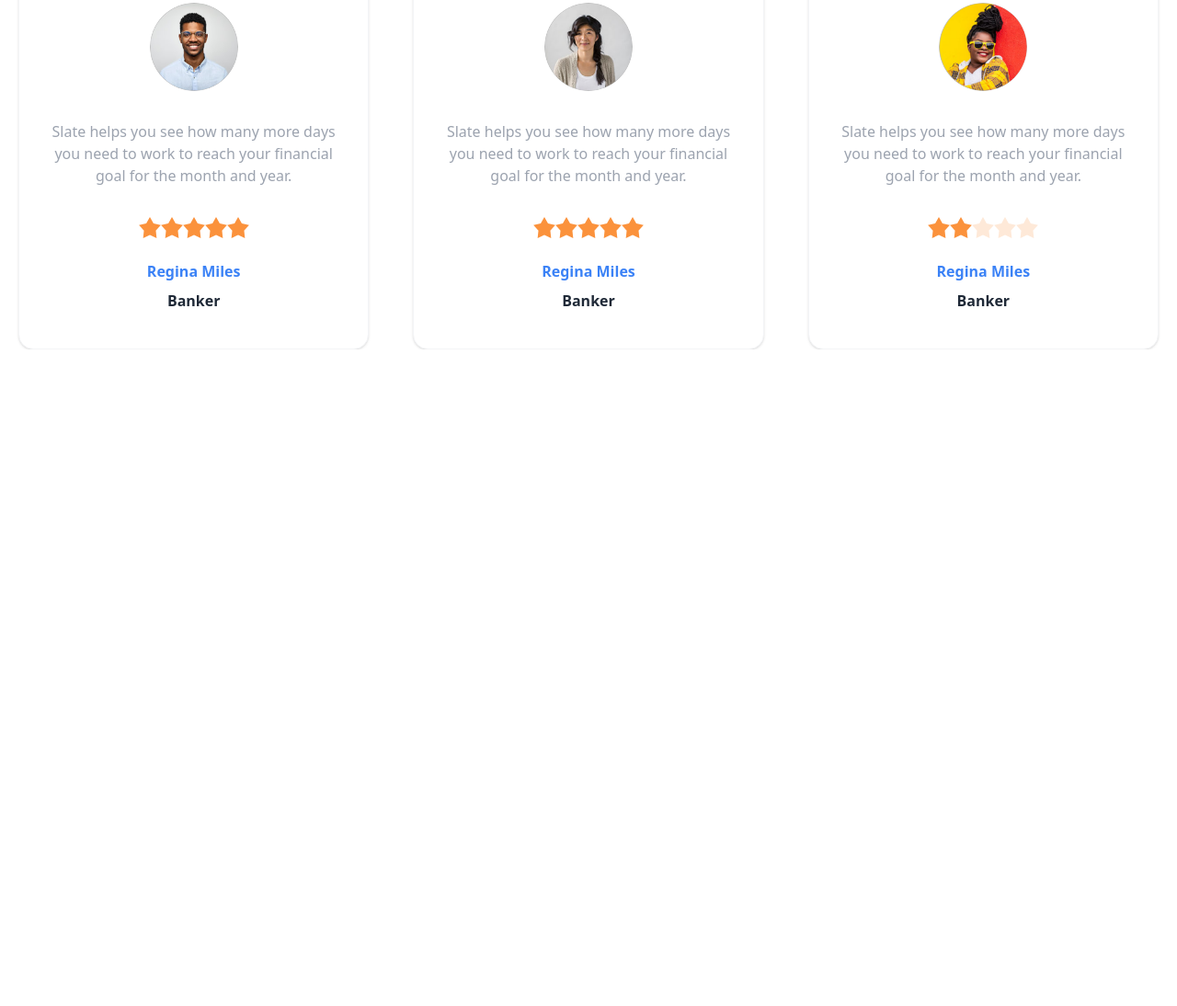
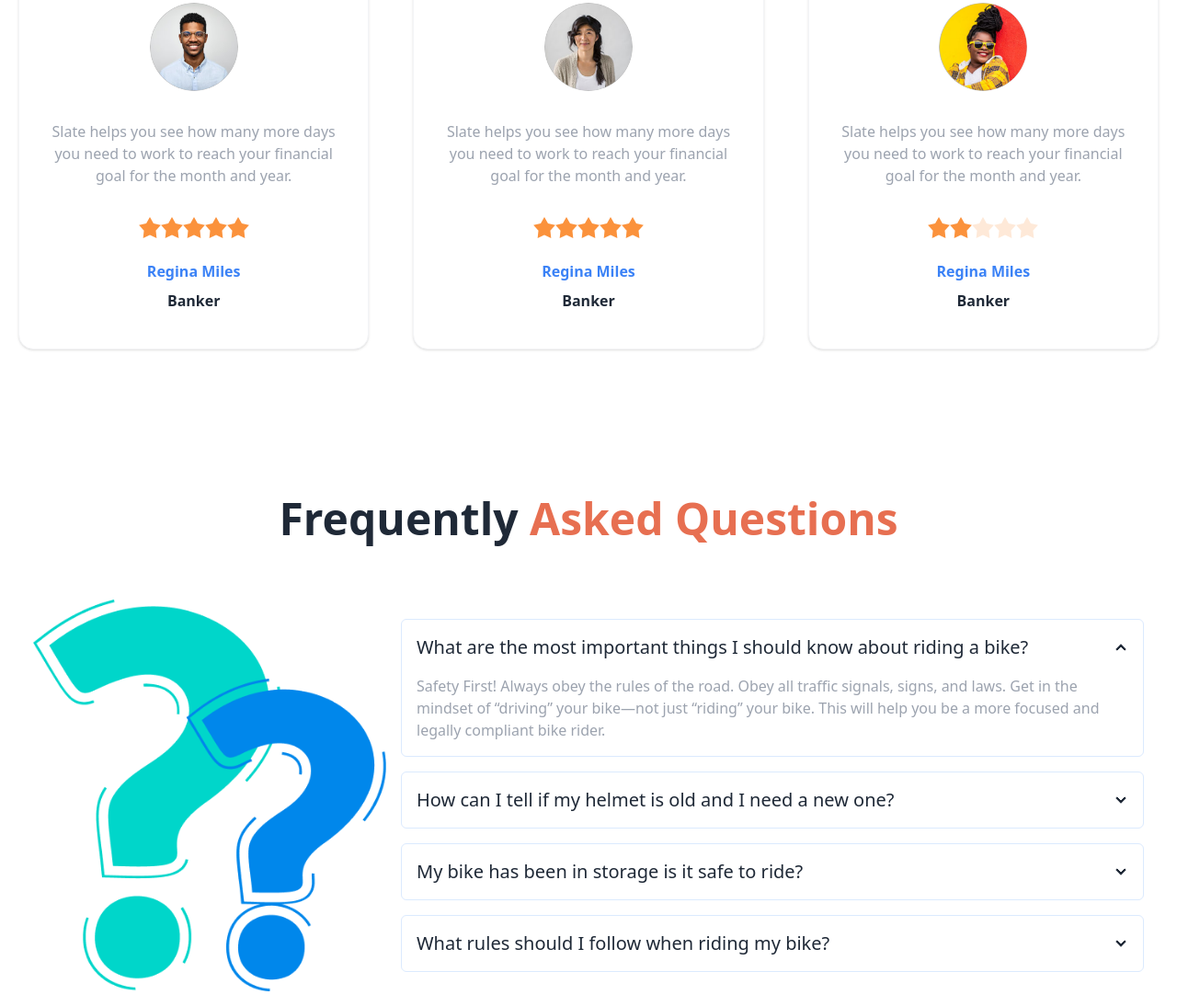
Before and after one commit to coder-binary1/biker-zone-daisy-ui, a plain HTML site: page index.html in a window 1280 px wide. Shown: the part 2248-3342 px from the top of the page at 92% size. Before the commit the page ends 2628 px from the top, so only its background shows below. Drawn offline with nearby package versions, Linux system fonts and the light colour scheme.

Commit message:
added FAQ section

```diff
--- a/index.html
+++ b/index.html
@@ -405,6 +405,86 @@
           </div>
         </div>
       </section>
+
+      <!-- FAQ Section -->
+      <section class="mt-40 mx-5">
+        <!-- text content -->
+        <h3 class="font-semibold text-4xl md:text-5xl text-center mb-12">
+          Frequently <span class="text-bike-primary">Asked Questions</span>
+        </h3>
+        <div class="hero">
+          <div class="hero-content flex-col lg:flex-row">
+            <img src="images/others/faq.png" class="max-w-sm" />
+            <div class="space-y-4">
+              <div
+                class="collapse collapse-arrow border border-blue-100 rounded-md"
+              >
+                <input type="radio" name="my-accordion-2" checked="checked" />
+                <div class="collapse-title text-xl font-medium">
+                  What are the most important things I should know about riding
+                  a bike?
+                </div>
+                <div class="collapse-content">
+                  <p class="text-gray-400 font-light">
+                    Safety First! Always obey the rules of the road. Obey all
+                    traffic signals, signs, and laws. Get in the mindset of
+                    “driving” your bike—not just “riding” your bike. This will
+                    help you be a more focused and legally compliant bike rider.
+                  </p>
+                </div>
+              </div>
+              <div
+                class="collapse collapse-arrow border border-blue-100 rounded-md"
+              >
+                <input type="radio" name="my-accordion-2" />
+                <div class="collapse-title text-xl font-medium">
+                  How can I tell if my helmet is old and I need a new one?
+                </div>
+                <div class="collapse-content">
+                  <p class="text-gray-400 font-light">
+                    Safety First! Always obey the rules of the road. Obey all
+                    traffic signals, signs, and laws. Get in the mindset of
+                    “driving” your bike—not just “riding” your bike. This will
+                    help you be a more focused and legally compliant bike rider.
+                  </p>
+                </div>
+              </div>
+              <div
+                class="collapse collapse-arrow border border-blue-100 rounded-md"
+              >
+                <input type="radio" name="my-accordion-2" />
+                <div class="collapse-title text-xl font-medium">
+                  My bike has been in storage is it safe to ride?
+                </div>
+                <div class="collapse-content">
+                  <p class="text-gray-400 font-light">
+                    Safety First! Always obey the rules of the road. Obey all
+                    traffic signals, signs, and laws. Get in the mindset of
+                    “driving” your bike—not just “riding” your bike. This will
+                    help you be a more focused and legally compliant bike rider.
+                  </p>
+                </div>
+              </div>
+              <div
+                class="collapse collapse-arrow border border-blue-100 rounded-md"
+              >
+                <input type="radio" name="my-accordion-2" />
+                <div class="collapse-title text-xl font-medium">
+                  What rules should I follow when riding my bike?
+                </div>
+                <div class="collapse-content">
+                  <p class="text-gray-400 font-light">
+                    Safety First! Always obey the rules of the road. Obey all
+                    traffic signals, signs, and laws. Get in the mindset of
+                    “driving” your bike—not just “riding” your bike. This will
+                    help you be a more focused and legally compliant bike rider.
+                  </p>
+                </div>
+              </div>
+            </div>
+          </div>
+        </div>
+      </section>
     </main>
 
     <!-- Footer Section -->
```
